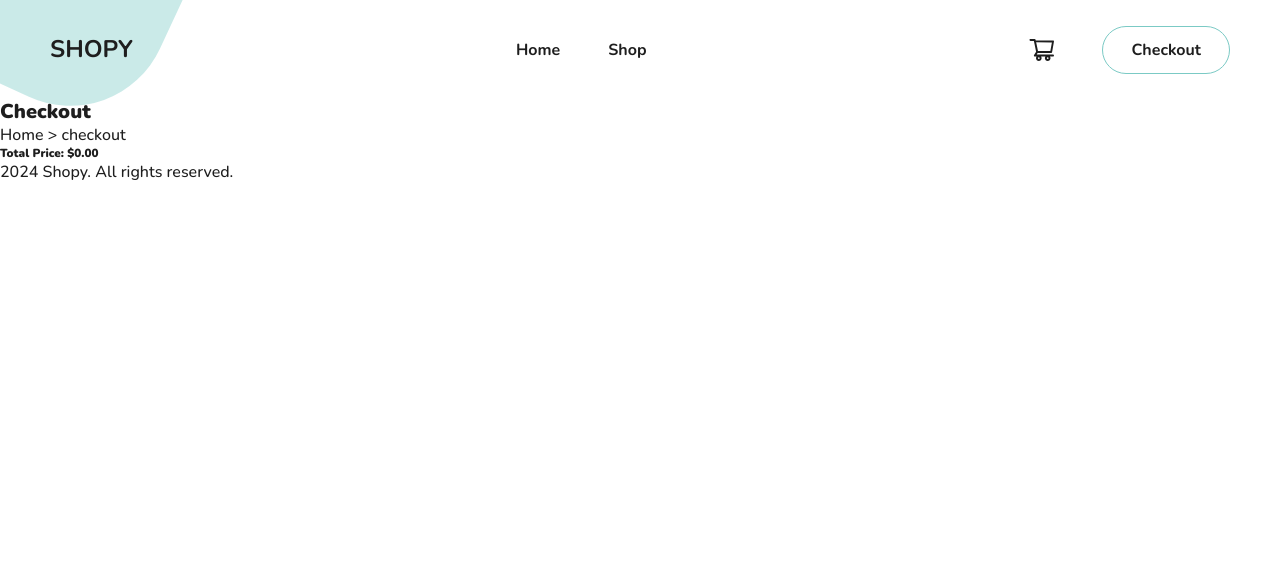
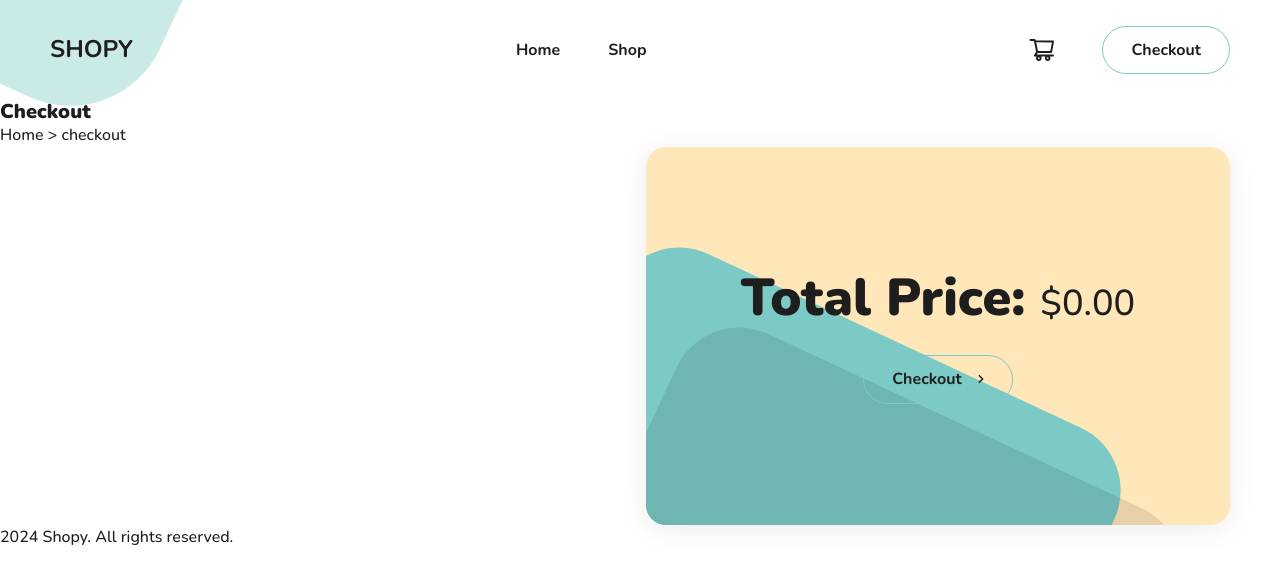
Before and after one commit to kenua/shopy, a React (Vite) app: page /checkout in a window 1280 px wide. Shown: the top 584 px of the page. Built offline with nearby package versions, Linux system fonts and the light colour scheme.

Commit message:
Add grid styles for shop and checkout pages

```diff
--- a/src/App.jsx
+++ b/src/App.jsx
@@ -5,7 +5,7 @@ import Navbar from './components/Navbar/index.jsx'
 import Footer from './components/Footer.jsx'
 import Home from './pages/Home.jsx'
 import Shop from './pages/Shop.jsx'
-import Checkout from './pages/Checkout.jsx'
+import Checkout from './pages/Checkout/index'
 
 import './fonts.css'
 import NormalizeStyle from '../normalize-styles.js'
--- a/src/pages/Checkout.jsx
+++ /dev/null
@@ -1,21 +0,0 @@
-import ProductItem from '../components/ProductItem/index'
-
-function Checkout({ products, updateProduct }) {
-    let productsList = products
-        .filter(productObj => productObj.quantity > 0)
-        .map(productObj => <ProductItem key={productObj.id} product={productObj} updateProduct={updateProduct}/>)
-    let totalPrice = products
-        .reduce((acc, cur) => (cur.price * cur.quantity) + acc, 0)
-        .toFixed(2)
-
-    return (
-    <>
-        <h1>Checkout</h1>
-        <p>Home &gt; checkout</p>
-        { productsList }
-        <h3>Total Price: ${totalPrice}</h3>
-    </>
-    )
-}
-
-export default Checkout
--- /dev/null
+++ b/src/pages/Checkout/Wrapper.js
@@ -0,0 +1,105 @@
+import styled from 'styled-components'
+
+const Wrapper = styled.div`
+    .grid {
+        display: grid;
+        row-gap: 32px;
+    }
+    .checkout-container {
+        text-align: center;
+        background-color: #FFE7BA;
+        width: 288px;
+        height: 259px;
+        margin: 0 auto;
+        padding: 20px;
+        display: flex;
+        flex-direction: column;
+        justify-content: center;
+        row-gap: 27px;
+        border-radius: 20px;
+        position: relative;
+        z-index: 1;
+        grid-row: 1;
+        box-shadow: 0 4px 28px rgba(0,0,0, 0.08);
+        overflow: hidden;
+
+        &::before {
+            content: "";
+            background-color: #7BCAC5;
+            width: 549px;
+            height: 445px;
+            display: block;
+            border-radius: 69px;
+            transform: rotate(25deg);
+            position: absolute;
+            bottom: -350px;
+            left: -120px;
+            z-index: -2;
+        }
+        &::after {
+            content: "";
+            background-color: rgba(0,0,0,0.1);
+            width: 549px;
+            height: 445px;
+            display: block;
+            border-radius: 69px;
+            transform: rotate(25deg);
+            position: absolute;
+            bottom: -420px;
+            left: -60px;
+            z-index: -1;
+        }
+    }
+    .total {
+        font-weight: 900;
+        font-size: 2.4rem;
+
+        span {
+            font-weight: 100;
+        }
+    }
+    .subgrid {
+        display: grid;
+        grid-template-columns: repeat(auto-fit, minmax(284px, 284px));
+        justify-content: center;
+        gap: 14px;
+    }
+
+    @media screen and (min-width: 1180px) {
+        .grid {
+            grid-template-columns: 284px 284px 1fr;
+            justify-content: center;
+            column-gap: 14px;
+        }
+        .subgrid {
+            grid-column: 1 / 3;
+            grid-row: 1;
+            grid-template-columns: repeat(auto-fit, minmax(284px, 284px));
+        }
+        .checkout-container {
+            width: 100%;
+            height: 378px;
+            row-gap: 27px;
+            grid-column: 3;
+            grid-row: 1;
+
+            &::before {
+                bottom: -240px;
+                left: -120px;
+            }
+            &::after {
+                bottom: -320px;
+                left: -60px;
+            }
+        }
+        .total {
+            font-size: 5.2rem;
+
+            span {
+                font-size: 3.6rem;
+            }
+        }
+    }
+`
+
+export default Wrapper
--- /dev/null
+++ b/src/pages/Checkout/index.jsx
@@ -0,0 +1,42 @@
+import ProductItem from '../../components/ProductItem/index'
+import Button from '../../components/Button/index'
+import Wrapper from './Wrapper'
+
+function Checkout({ products, updateProduct }) {
+    let productsList = products
+        .filter(productObj => productObj.quantity > 0)
+        .map(productObj => (
+            <ProductItem
+                key={productObj.id}
+                product={productObj}
+                updateProduct={updateProduct}
+            />
+        ))
+    let totalPrice = products
+        .reduce((acc, cur) => (cur.price * cur.quantity) + acc, 0)
+        .toFixed(2)
+
+    return (
+    <Wrapper>
+        <h1>Checkout</h1>
+        <p>Home &gt; checkout</p>
+        <div className="wrapper">
+            <div className="grid">
+                <div className="subgrid">
+                    { productsList }
+                </div>
+                <div className="checkout-container">
+                    <h3 className="total">
+                        Total Price: <span>${totalPrice}</span>
+                    </h3>
+                    <div>
+                        <Button type="button" $ghost $arrow>Checkout</Button>
+                    </div>
+                </div>
+            </div>
+        </div>
+    </Wrapper>
+    )
+}
+
+export default Checkout
--- a/src/pages/Shop.jsx
+++ b/src/pages/Shop.jsx
@@ -1,4 +1,5 @@
 import { useEffect } from 'react'
+import styled from 'styled-components'
 import ProductItem from '../components/ProductItem/index.jsx'
 import useProductFetcher from '../hooks/useProductFetcher.jsx'
 
@@ -43,9 +44,21 @@ function Shop({ products, setProducts, updateProduct }) {
     <>
         <h1>Shop</h1>
         <p>Home &gt; shop</p>
-        { content }
+        <div className="wrapper">
+            <Grid>
+                { content }
+            </Grid>
+        </div>
     </>
     )
 }
 
+const Grid = styled.div`
+    display: grid;
+    grid-template-columns: repeat(auto-fit, minmax(284px, 284px));
+    justify-content: center;
+    column-gap: 14px;
+    row-gap: 14px;
+`
+
 export default Shop
```
